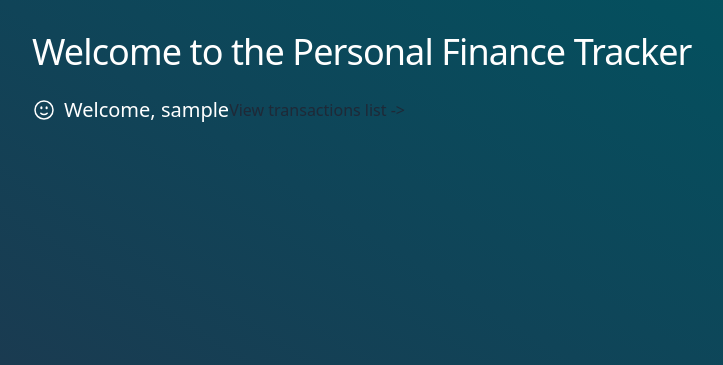
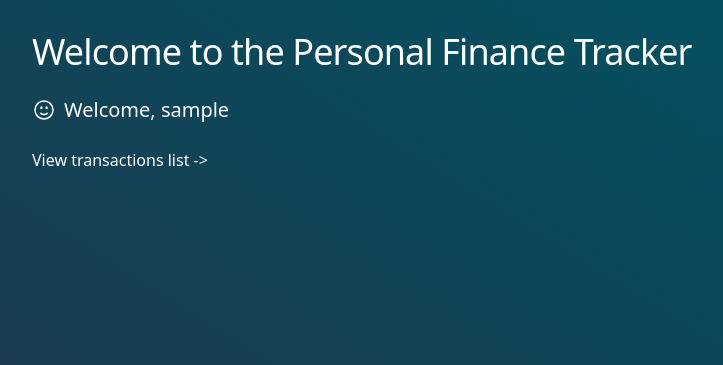
Before and after one commit to ark948/django-htmx-finance-app, a Django app: page / in a window 1280 px wide. Shown: the part 72-437 px from the top of the page, without its empty margins (112-835 px from the left). Run offline with Django 5.2, Linux system fonts and the light colour scheme; the visitor is signed in with stand-in values (Sample User, id 1); some libraries are stand-ins or nearby versions.

Commit message:
Some small edits

```diff
--- a/backend/templates/tracker/index.html
+++ b/backend/templates/tracker/index.html
@@ -14,12 +14,12 @@
             <p class="text-xl text-white">
                 Welcome, {{ user.username }}
             </p>
-            <p>
-                <a href="{% url 'tracker:transactions-list' %}">
-                    View transactions list ->
-                </a>
-            </p>
         </div>
+        <p class="text-l text-white">
+            <a class="text-white" href="{% url 'tracker:transactions-list' %}">
+                View transactions list ->
+            </a>
+        </p>
     {% else %}
         <p class="text-white">
             Anonymous.
--- a/backend/templates/tracker/partials/transactions-container.html
+++ b/backend/templates/tracker/partials/transactions-container.html
@@ -50,7 +50,7 @@
                 {% render_field filter.form.transaction_type class="select bg-gray-50 text-gray-900" %}
             </div>
 
-            <button class="btn btn-success">
+            <button class="btn btn-success btn-sm">
                 Filter
             </button>
         </form>
--- a/backend/templates/tracker/transactions-list.html
+++ b/backend/templates/tracker/transactions-list.html
@@ -11,7 +11,6 @@
         <svg xmlns="http://www.w3.org/2000/svg" fill="none" viewBox="0 0 24 24" stroke-width="1.5" stroke="currentColor" class="w-6 h-6 me-2">
             <path stroke-linecap="round" stroke-linejoin="round" d="M8.25 6.75h12M8.25 12h12m-12 5.25h12M3.75 6.75h.007v.008H3.75V6.75Zm.375 0a.375.375 0 1 1-.75 0 .375.375 0 0 1 .75 0ZM3.75 12h.007v.008H3.75V12Zm.375 0a.375.375 0 1 1-.75 0 .375.375 0 0 1 .75 0Zm-.375 5.25h.007v.008H3.75v-.008Zm.375 0a.375.375 0 1 1-.75 0 .375.375 0 0 1 .75 0Z" />
         </svg>
-
         Transactions List
     </h1>
     <div class="relative overflow-x-auto text-white">
--- a/backend/tracker/views.py
+++ b/backend/tracker/views.py
@@ -16,6 +16,9 @@ def index(request: HttpRequest) -> HttpResponse:
 
 @login_required
 def transactions_list(request):
+    # django-filter FilterSet will provide a form automatically
+    # in template we'll render that form, using widget-tweaks we'll introduce custom class
+    # to benefit from tailwindcss and daisyui
     transaction_filter = TransactionFilter(
         request.GET,
         queryset=Transaction.objects.filter(user=request.user).select_related('category')
```
